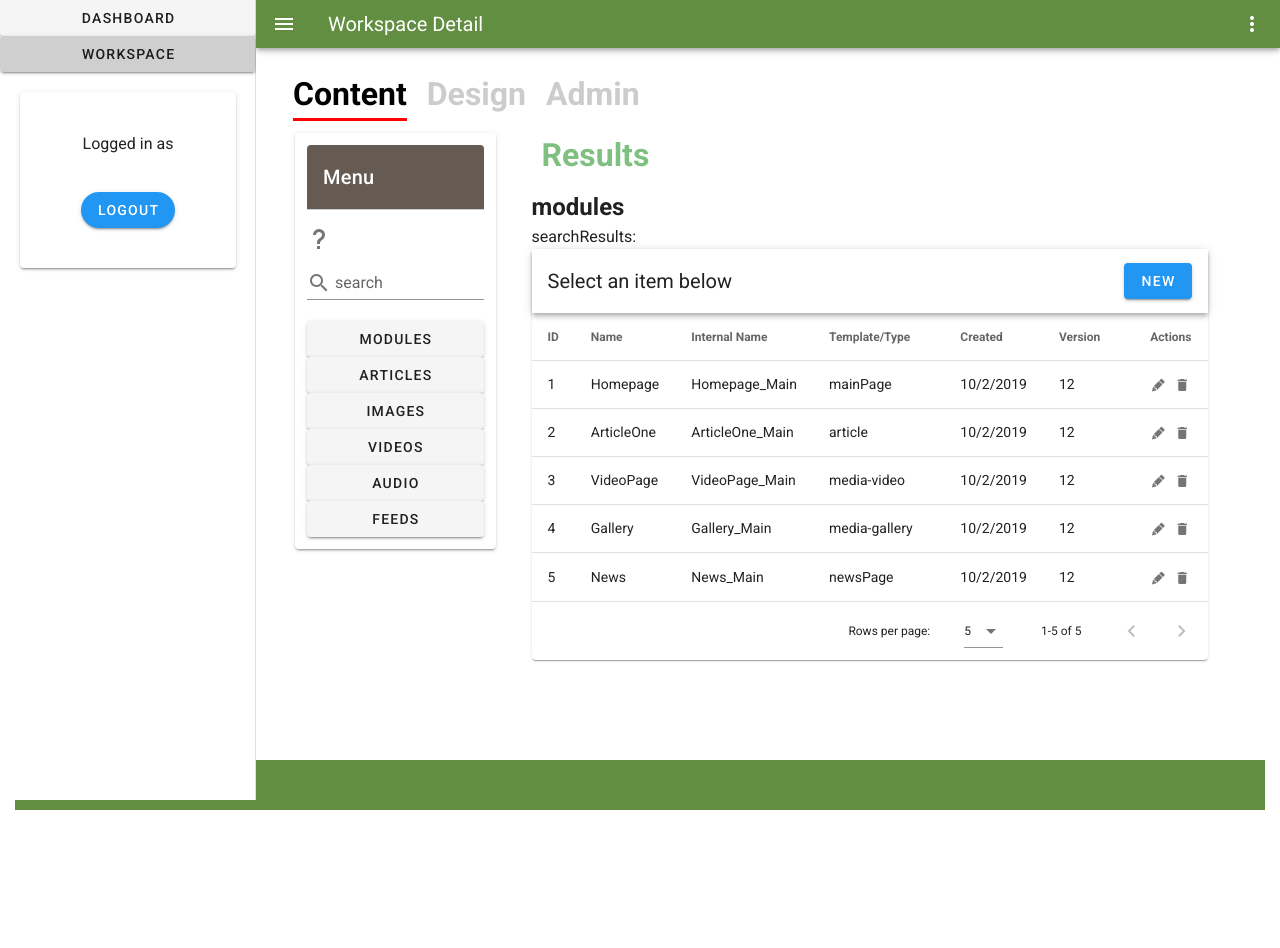
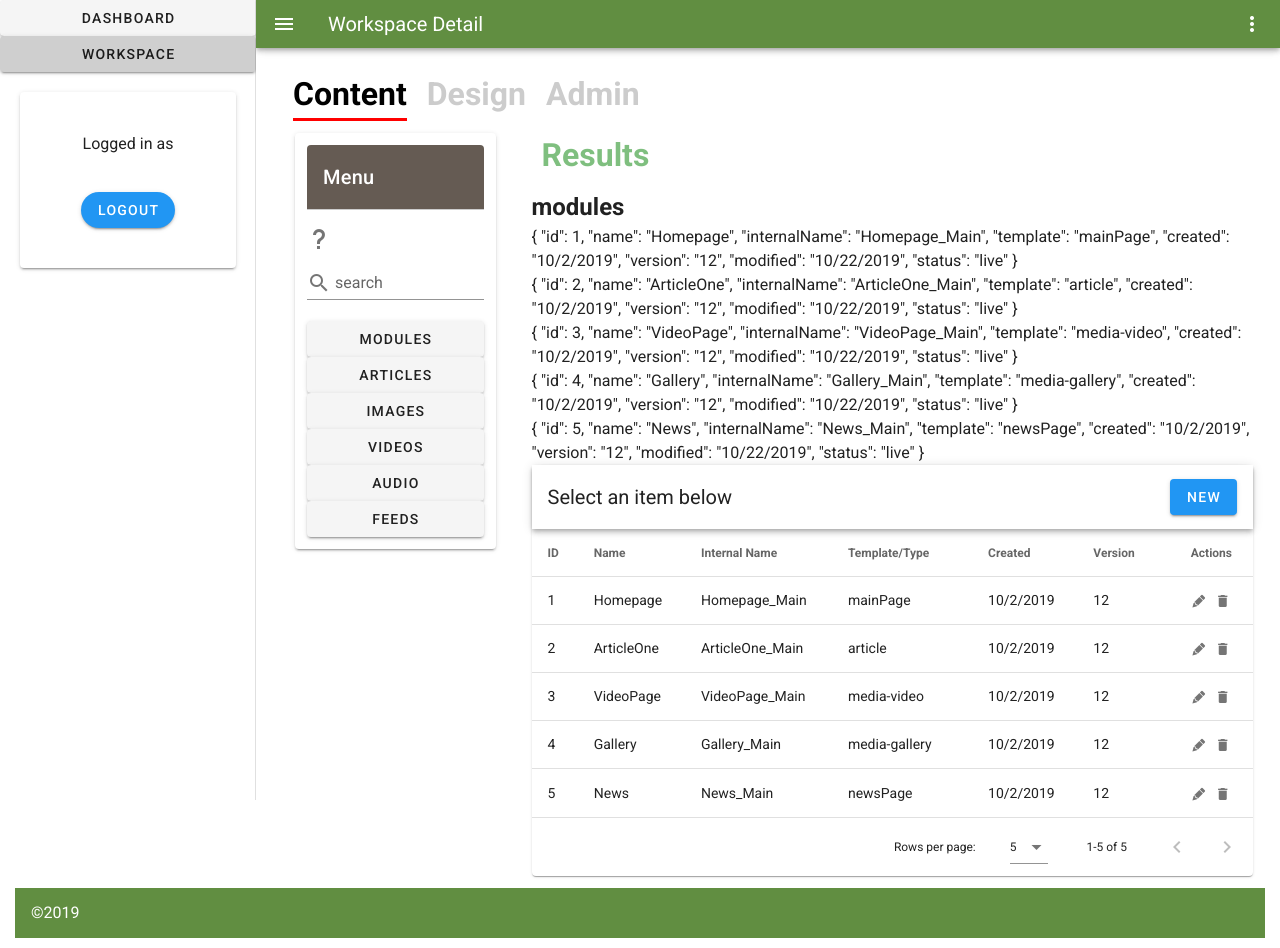
Before and after one commit to iingles/isaac-ingles-3790-final, a Vue app: page /workspace/1 in a window 1280 px wide. Both pictures are taken after a click on the button "MODULES". Before the commit the page ends 820 px from the top, so only its background shows below. Built offline with nearby package versions, Linux system fonts and the light colour scheme.

Commit message:
kinda got the search filter working but not really

```diff
--- a/src/components/workspace/SearchResults.vue
+++ b/src/components/workspace/SearchResults.vue
@@ -1,6 +1,8 @@
 <template>
   <div>
-    searchResults: {{ filterText }}
+    <div v-for="result in searchFilter" :key='result.id'>
+      {{ result }}
+    </div>
     <v-data-table
       :v-model="selected"
       :headers="getTableHeaders(this.$route.params.viewmode)"
@@ -58,6 +60,7 @@ export default {
     return {
       searchData: false,
       selected: [],
+      filteredResults: [],
       people: [],
       contentHeaders: [
         {
@@ -103,9 +106,9 @@ export default {
   },
   computed: {
     searchFilter() {
-    // return this.searchString
-      return this.fruits.filter(element => {
-        return element.match(this.filterText)
+      var vm = this
+      return this.filteredResults.filter(element => {
+        return element.name.match(vm.filterText)
       })
     }
   },
@@ -143,15 +146,16 @@ export default {
     getTableItems(theView) {
       let vm = this
       if(theView == 'modules') {
-        return vm.modules
+        vm.filteredResults = vm.modules
       }
       if(theView == 'templates') {
-        return vm.templates
+        vm.filteredResults = vm.templates
       }
       if(theView == 'Users') {
         vm.getPeople()
-        return vm.people
+        vm.filteredResults = vm.people
       }
+      return vm.filteredResults
     }
   },
 }
```
